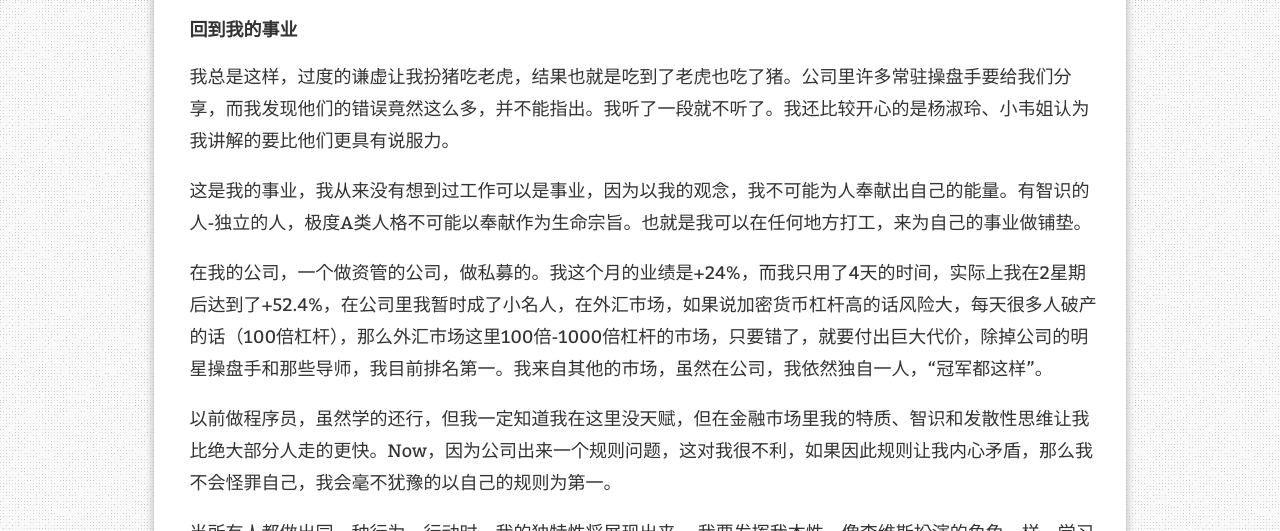
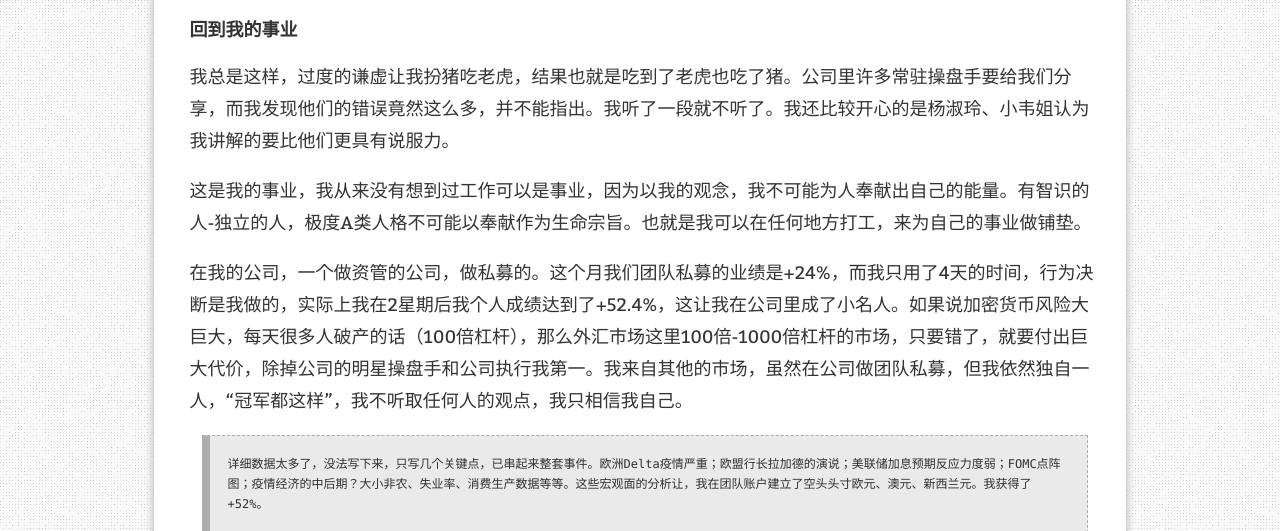
Before and after one commit to victor3pt/victor3pt, a Jekyll site: the page built from _posts/2021-07-01-冠军都这样.md, in a window 1280 px wide and 1400 px high, scrolled down 2198 px. Shown: the top 531 px of the window. Built offline with Jekyll 4.4.1, drawn with Linux system fonts in a browser that asks for light colours; comment, search, counter and statistics services are not loaded; some of the changed text lies outside the part shown; grey boxes are pictures that could not be loaded.

Commit message:
changepost

```diff
--- a/_posts/2021-07-01-冠军都这样.md
+++ b/_posts/2021-07-01-冠军都这样.md
@@ -45,11 +45,15 @@ permalink: /:categories/WorkInWLSWG
 
 这是我的事业，我从来没有想到过工作可以是事业，因为以我的观念，我不可能为人奉献出自己的能量。有智识的人-独立的人，极度A类人格不可能以奉献作为生命宗旨。也就是我可以在任何地方打工，来为自己的事业做铺垫。
 
-在我的公司，一个做资管的公司，做私募的。我这个月的业绩是+24%，而我只用了4天的时间，实际上我在2星期后达到了+52.4%，在公司里我暂时成了小名人，在外汇市场，如果说加密货币杠杆高的话风险大，每天很多人破产的话（100倍杠杆），那么外汇市场这里100倍-1000倍杠杆的市场，只要错了，就要付出巨大代价，除掉公司的明星操盘手和那些导师，我目前排名第一。我来自其他的市场，虽然在公司，我依然独自一人，“冠军都这样”。
+在我的公司，一个做资管的公司，做私募的。这个月我们团队私募的业绩是+24%，而我只用了4天的时间，行为决断是我做的，实际上我在2星期后我个人成绩达到了+52.4%，这让我在公司里成了小名人。如果说加密货币风险大巨大，每天很多人破产的话（100倍杠杆），那么外汇市场这里100倍-1000倍杠杆的市场，只要错了，就要付出巨大代价，除掉公司的明星操盘手和公司执行我第一。我来自其他的市场，虽然在公司做团队私募，但我依然独自一人，“冠军都这样”，我不听取任何人的观点，我只相信我自己。
 
-以前做程序员，虽然学的还行，但我一定知道我在这里没天赋，但在金融市场里我的特质、智识和发散性思维让我比绝大部分人走的更快。Now，因为公司出来一个规则问题，这对我很不利，如果因此规则让我内心矛盾，那么我不会怪罪自己，我会毫不犹豫的以自己的规则为第一。
+>详细数据太多了，没法写下来，只写几个关键点，已串起来整套事件。欧洲Delta疫情严重；欧盟行长拉加德的演说；美联储加息预期反应力度弱；FOMC点阵图；疫情经济的中后期？大小非农、失业率、消费生产数据等等。这些宏观面的分析让，我在团队账户建立了空头头寸欧元、澳元、新西兰元。我获得了+52%。
+
+![曾净值曲线.jpg](https://i.loli.net/2021/07/12/UdfZ73BMCohLejv.jpg)
+
+以前做程序员，虽然学的还行，但我一定知道我在这里没天赋，但在金融市场里我的特质、智识和发散性思维让我比绝大部分人走的更快，我是有天赋的。Now~因为公司出来一个规则问题，这对我很不利，如果因此规则让我内心矛盾，那么我不会怪罪自己，我会毫不犹豫的以自己的规则为第一。
 
 当所有人都做出同一种行为，行动时，我的独特性将展现出来。
-我要发挥我本性，像李维斯扮演的角色一样，学习他，接下来，我要在这个斗兽场胜出，我将与公司所有操盘手竞争、与华尔街的操盘手竞争（你们是鳄鱼，但我是轰炸机），我将遵守我的昵称哲学victor3pt，我会拿到第一。Fuck you everyone！
+我要发挥我本性，像李维斯扮演的角色一样，向他学习，接下来，我要在这个斗兽场胜出，我将与公司所有操盘手竞争、与其他专业机构操盘手竞争（你们是鳄鱼，但我是轰炸机），我将遵守我的昵称哲学victor3pt，我会拿到第一。Fuck you everyone！
 
 最后，以仓董那句话 **“冠军都这样”**
```
